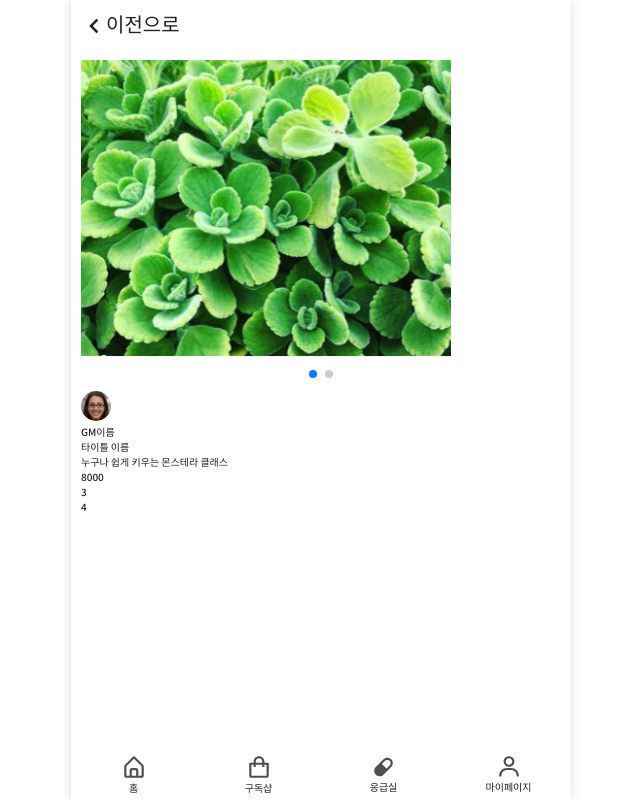
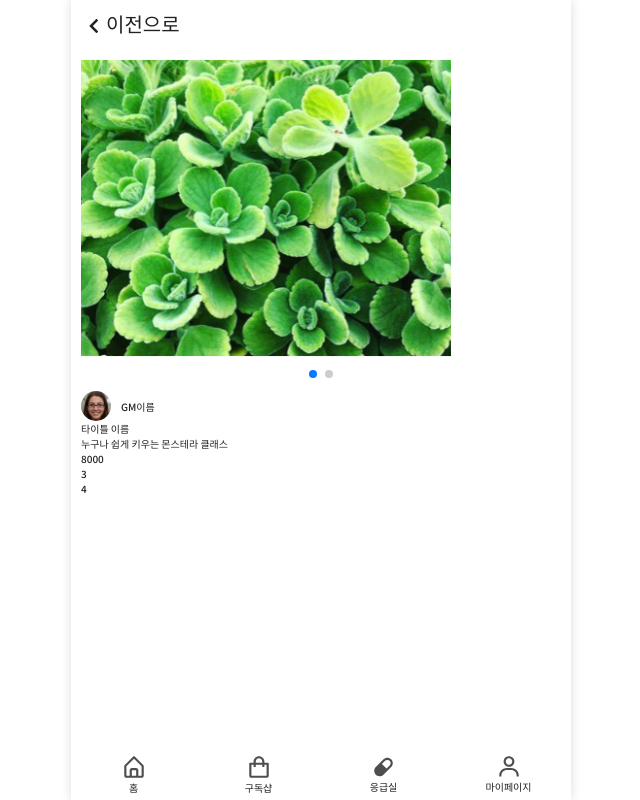
Before and after one commit to ycjeon0129/Planty, a React (Create React App) app in the folder frontend/: page /shop/detail/0 in a window 1280 px wide. Shown: the whole page, without its empty margins (319-959 px from the left). Built offline with nearby package versions, Linux system fonts and the light colour scheme.

Commit message:
[FE] Design : 상세페이지 디자인 설정

```diff
--- a/frontend/src/components/atoms/productdetail/title/title.scss
+++ b/frontend/src/components/atoms/productdetail/title/title.scss
@@ -0,0 +1,9 @@
+.big-box {
+    display: flex;
+    gap: 10px
+}
+.gm-name {
+    display: flex;
+    justify-content: center;
+    align-items: center;
+}
--- a/frontend/src/components/layout/Page/ShopDetailPageLayout/ShopDetailPageLayout.scss
+++ b/frontend/src/components/layout/Page/ShopDetailPageLayout/ShopDetailPageLayout.scss
@@ -0,0 +1,2 @@
+@use 'styles/base/variable' as var;
+@import "styles/mixins/common";
```
